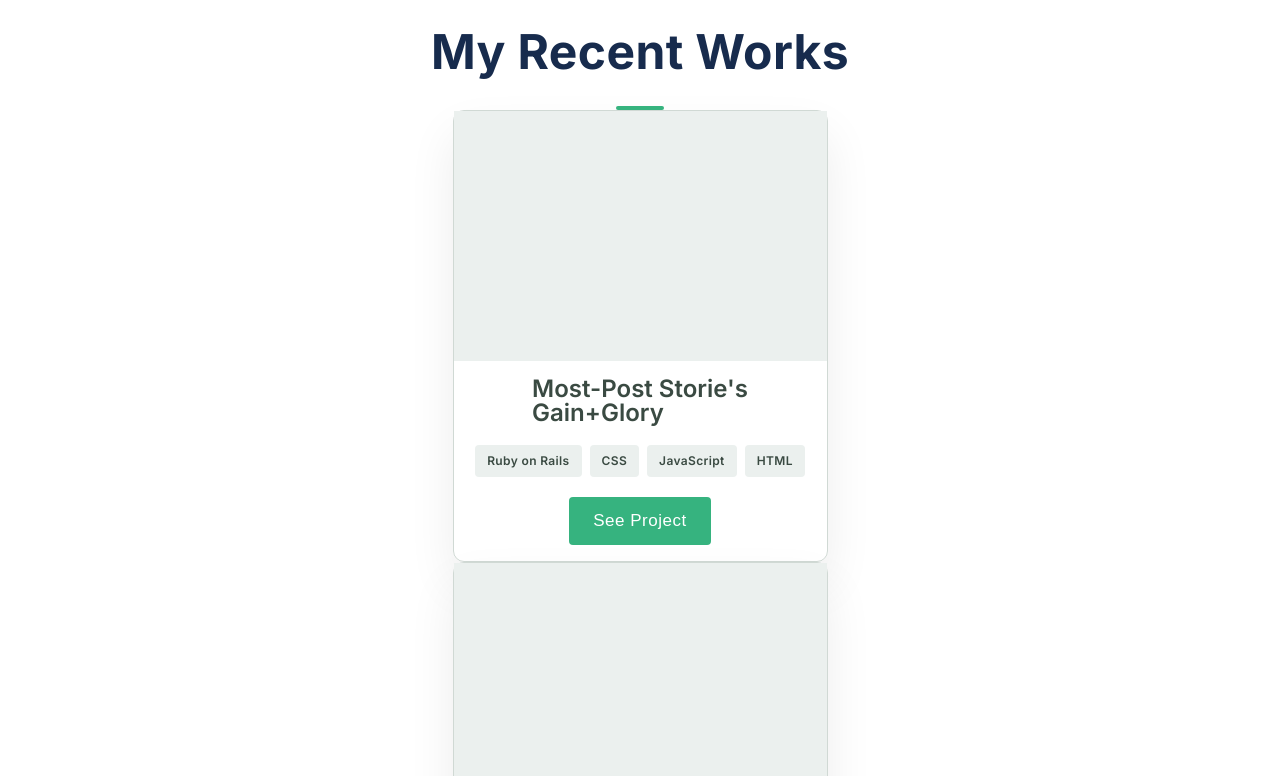
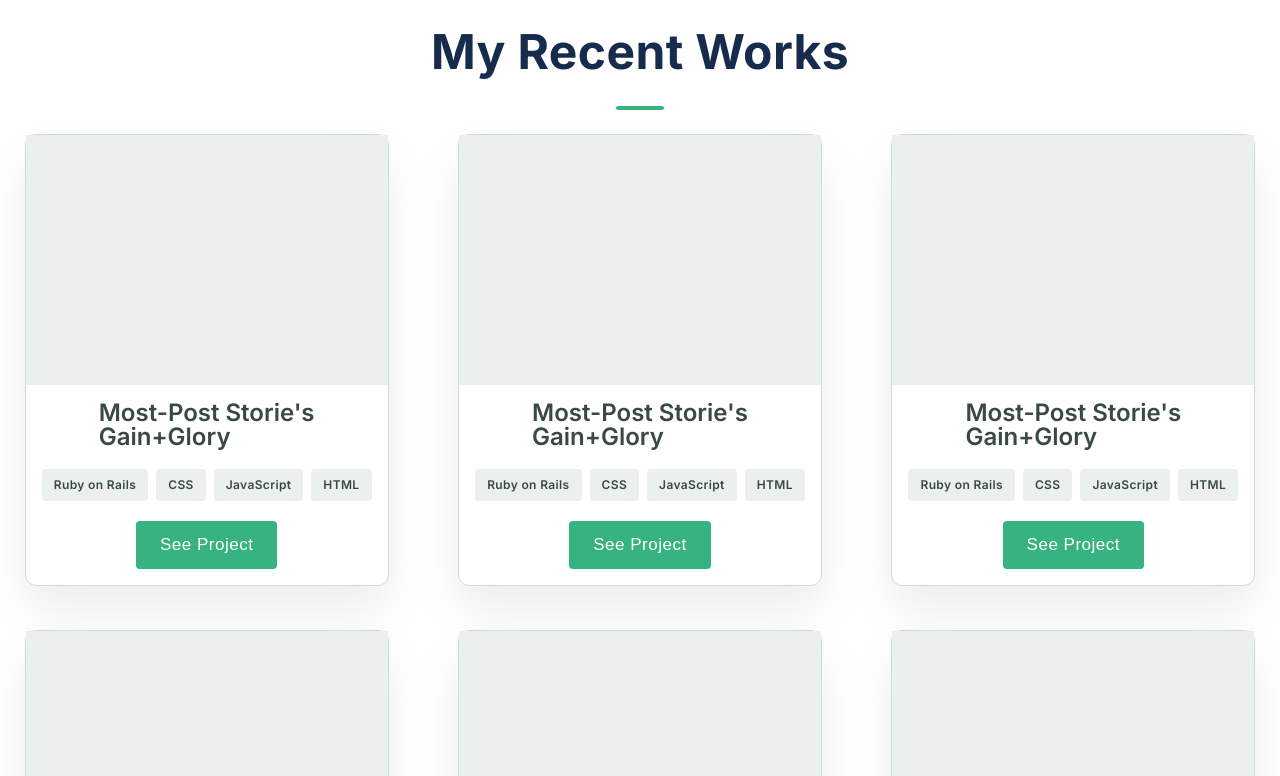
Before and after one commit to Umuhan/My-Portfolio-Project, a website: page index.html in a window 1280 px wide. Shown: the part 764-1540 px from the top of the page. Drawn offline with nearby package versions, Linux system fonts and the light colour scheme.

Commit message:
modified styles file.

```diff
--- a/CSS/styles.css
+++ b/CSS/styles.css
@@ -227,6 +227,7 @@ a {
   border-radius: 11px;
   max-width: 37.5rem;
   margin: 0 auto;
+  margin-bottom: 24px;
 }
 
 .project-img {
@@ -760,6 +761,13 @@ img {
     line-height: 32px;
   }
 
+  .projects-container {
+    display: grid;
+    grid-template-columns: repeat(3, 1fr);
+    gap: 2rem;
+    padding: 2.4rem 0;
+  }
+
   .about-me-subtitle {
     width: 920px;
   }
```
